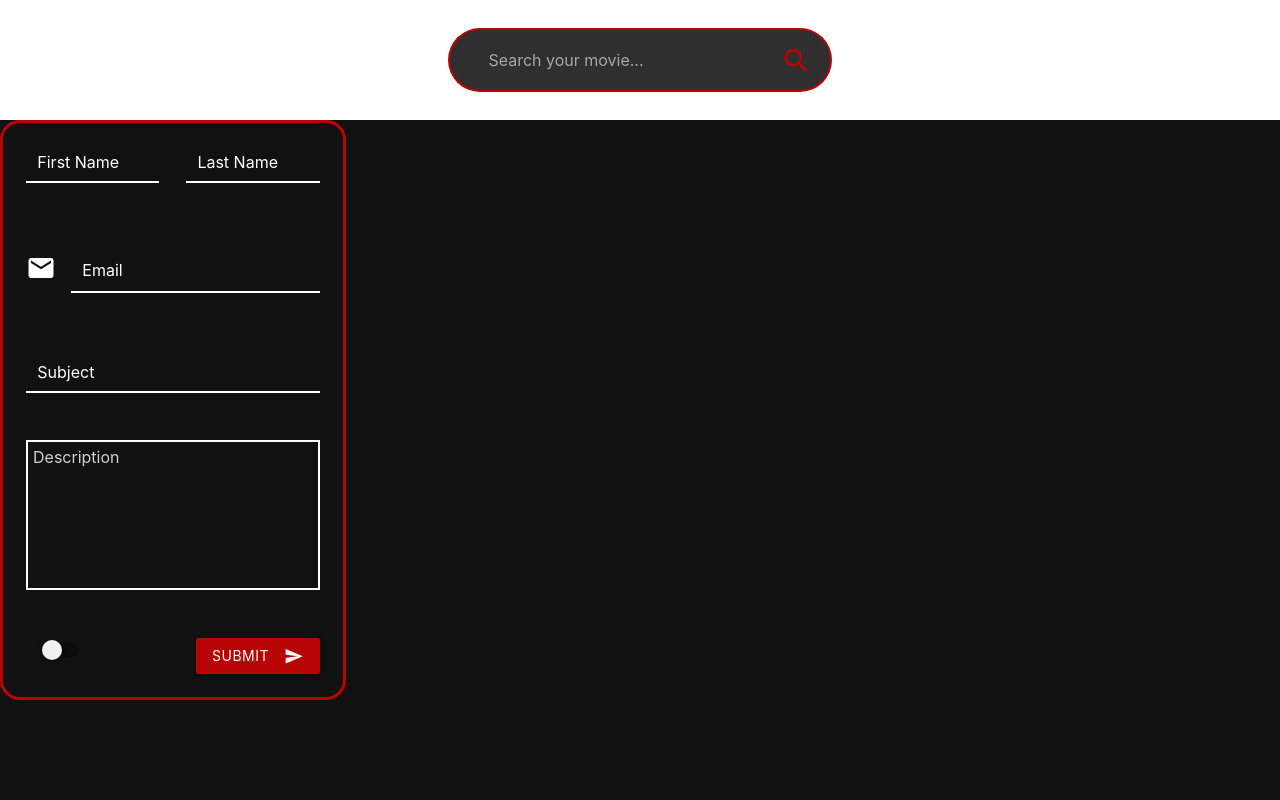
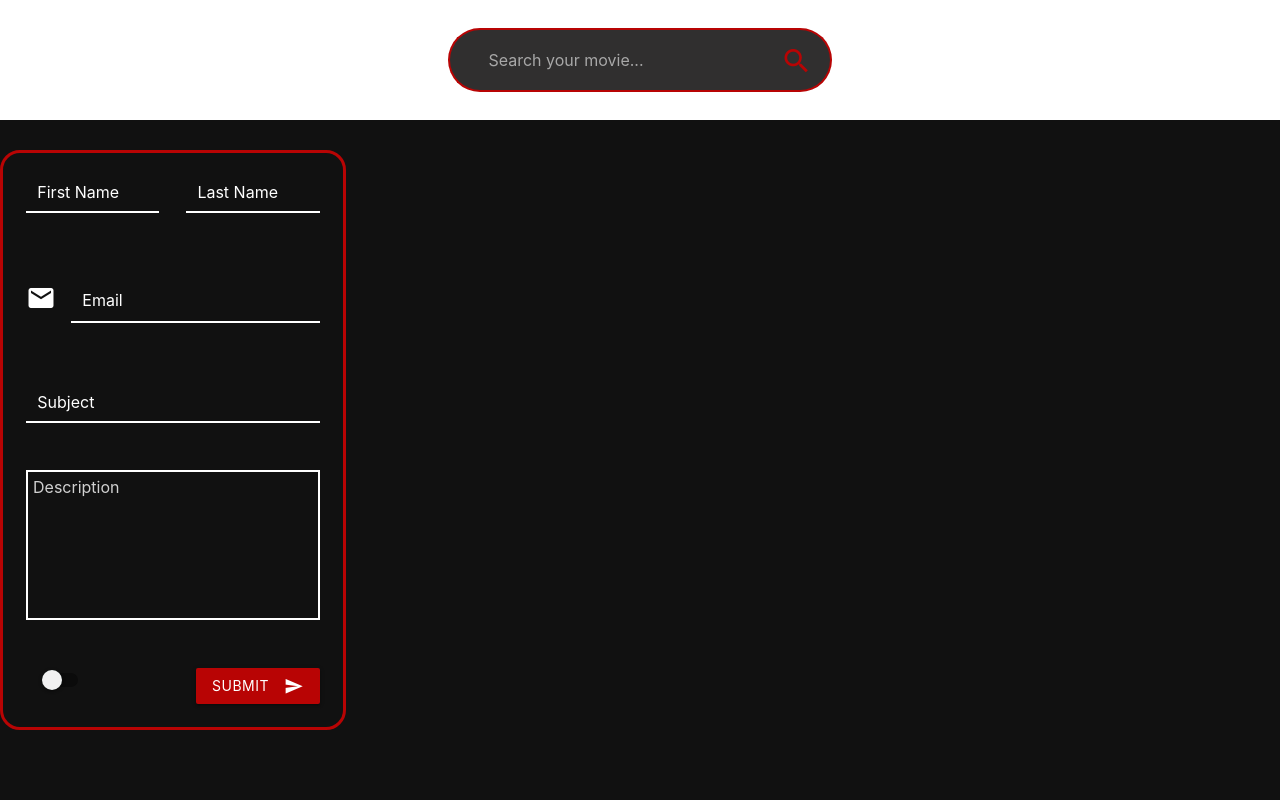
Before and after one commit to kiet019/react, a React (Create React App) app: page /contact in a window 1280 px wide. Shown: the top 800 px of the page. Built offline with nearby package versions, Linux system fonts and the light colour scheme.

Commit message:
fix conflict

```diff
--- a/src/App.scss
+++ b/src/App.scss
@@ -141,7 +141,7 @@ $inside-color: rgb(48, 47, 47);
 }
 .contact {
   width: 90%;
-  margin-top: 120px;
+  margin-top: 150px;
   margin-bottom: 10%;
   h3 {
     color: white;
```
